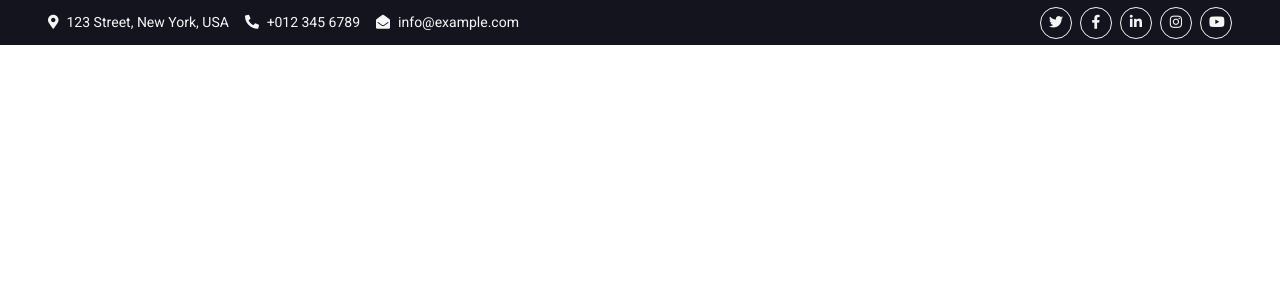
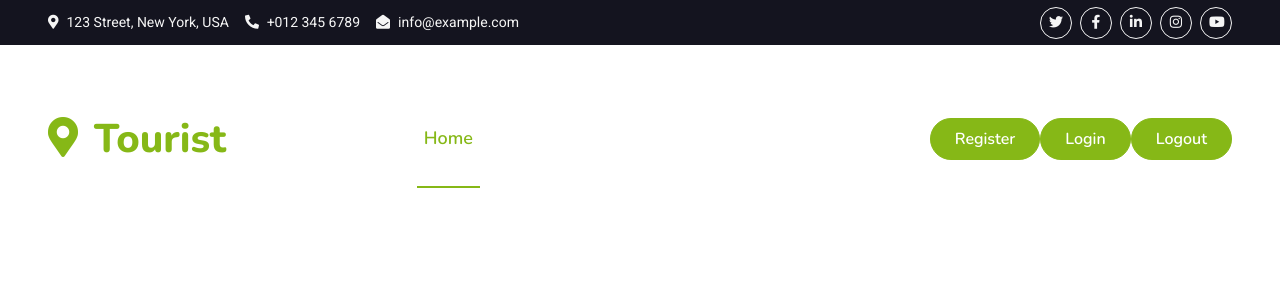
Before and after one commit to TanyaStefanova/movie-app, a React (Vite) app in the folder client/: page / in a window 1280 px wide. Shown: the top 300 px of the page. Built offline with nearby package versions, Linux system fonts and the light colour scheme.

Commit message:
Add Navigation

```diff
--- a/client/src/App.jsx
+++ b/client/src/App.jsx
@@ -1,11 +1,13 @@
 import Topbar from "./components/topBar/Topbar"
 import './assets/css/style.css'
+import Navigation from "./components/navigation/Navigation";
 
 function App() {
 
   return (
     <>
      <Topbar />
+     <Navigation />
     </>
   )
 }
--- /dev/null
+++ b/client/src/components/navigation/Navigation.jsx
@@ -0,0 +1,35 @@
+export default function Navigation(){
+    return(
+        <nav className="navbar navbar-expand-lg navbar-light px-4 px-lg-5 py-3 py-lg-0" style={{top: '45px'}}>
+        <a  className="navbar-brand p-0">
+            <h1 className="text-primary m-0"><i className="fa fa-map-marker-alt me-3"></i>Tourist</h1>
+            {/*<img src="img/logo.png" alt="Logo">*/}
+        </a>
+        <button className="navbar-toggler" type="button" data-bs-toggle="collapse" data-bs-target="#navbarCollapse">
+            <span className="fa fa-bars"></span>
+        </button>
+        <div className="collapse navbar-collapse" id="navbarCollapse">
+            <div className="navbar-nav ms-auto py-0">
+                <a className="nav-item nav-link active">Home</a>
+                <a className="nav-item nav-link">About</a>
+                <a className="nav-item nav-link">Services</a>
+                <a className="nav-item nav-link">Packages</a>
+               {/* <div className="nav-item dropdown">
+                    <a className="nav-link dropdown-toggle" data-bs-toggle="dropdown">Pages</a>
+                    <div className="dropdown-menu m-0">
+                        <a className="dropdown-item">Destination</a>
+                        <a className="dropdown-item">Booking</a>
+                        <a className="dropdown-item">Travel Guides</a>
+                        <a className="dropdown-item">Testimonial</a>
+                        <a className="dropdown-item">404 Page</a>
+                    </div>
+                </div> */}
+                <a className="nav-item nav-link">Contact</a>
+            </div>
+            <a className="btn btn-primary rounded-pill py-2 px-4">Register</a>
+            <a className="btn btn-primary rounded-pill py-2 px-4">Login</a>
+            <a className="btn btn-primary rounded-pill py-2 px-4">Logout</a>
+        </div>
+    </nav>
+    );
+}
```
